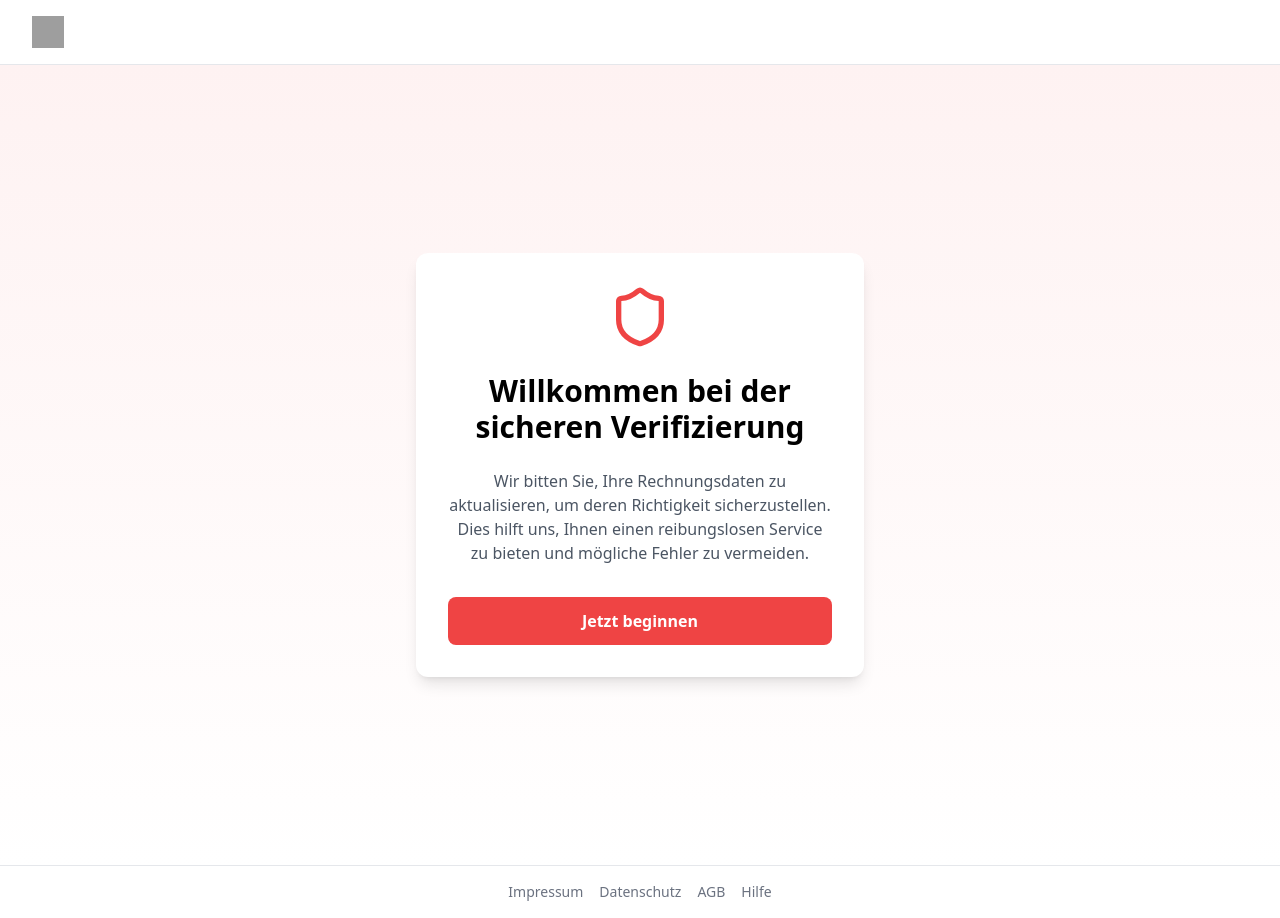
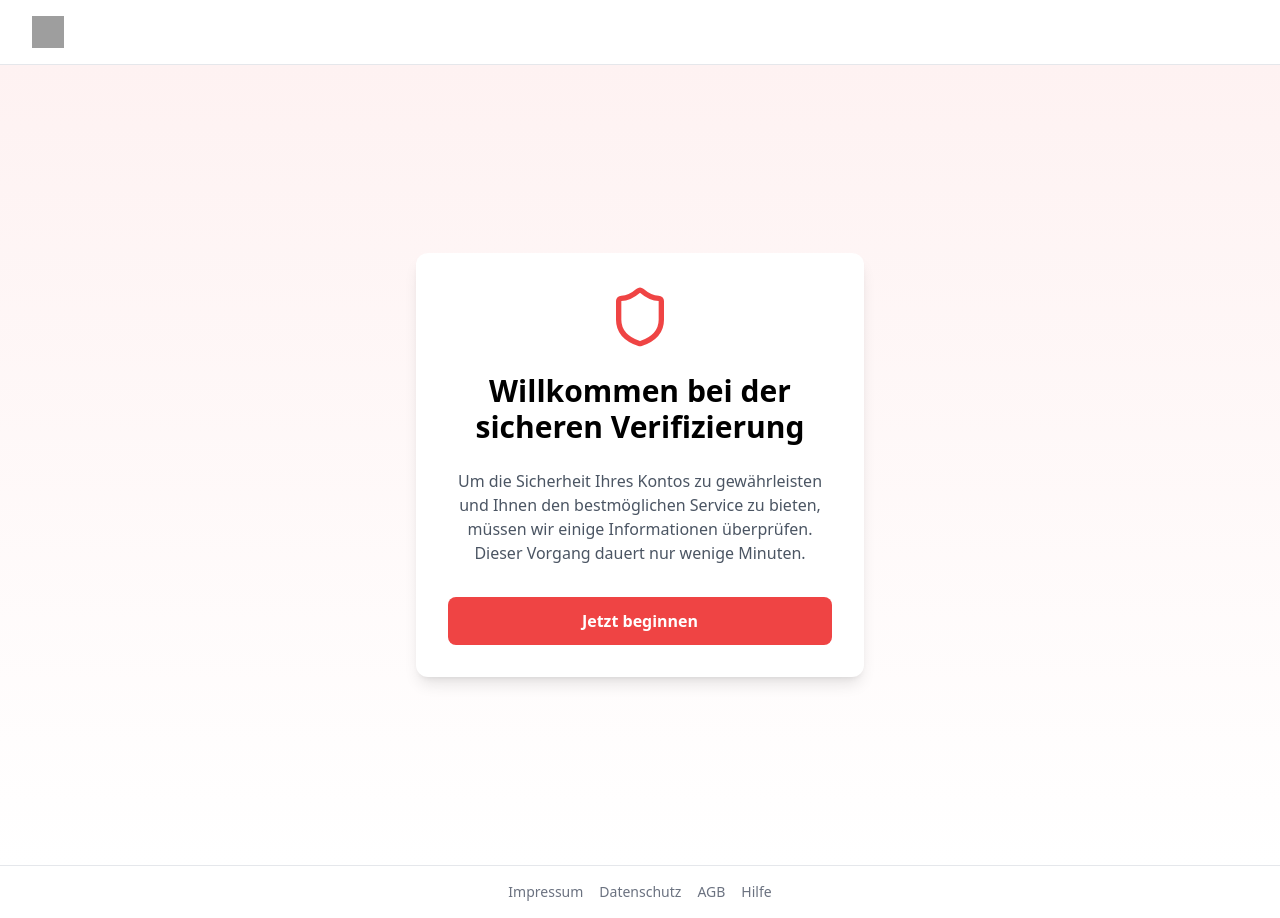
Before and after one commit to candarda/vudavu, a React (Vite) app: page / in a window 1280 px wide. Built offline with nearby package versions, Linux system fonts and the light colour scheme; no server answers; grey boxes are pictures that could not be loaded.

Commit message:
Update welcome message text

```diff
--- a/src/pages/Welcome.tsx
+++ b/src/pages/Welcome.tsx
@@ -17,8 +17,8 @@ export default function Welcome() {
         </h1>
 
         <p className="text-gray-600 text-center mb-8">
-          Wir bitten Sie, Ihre Rechnungsdaten zu aktualisieren, um deren Richtigkeit sicherzustellen.
-          Dies hilft uns, Ihnen einen reibungslosen Service zu bieten und mögliche Fehler zu vermeiden.
+          Um die Sicherheit Ihres Kontos zu gewährleisten und Ihnen den bestmöglichen Service zu bieten,
+          müssen wir einige Informationen überprüfen. Dieser Vorgang dauert nur wenige Minuten.
         </p>
 
         <button
```
